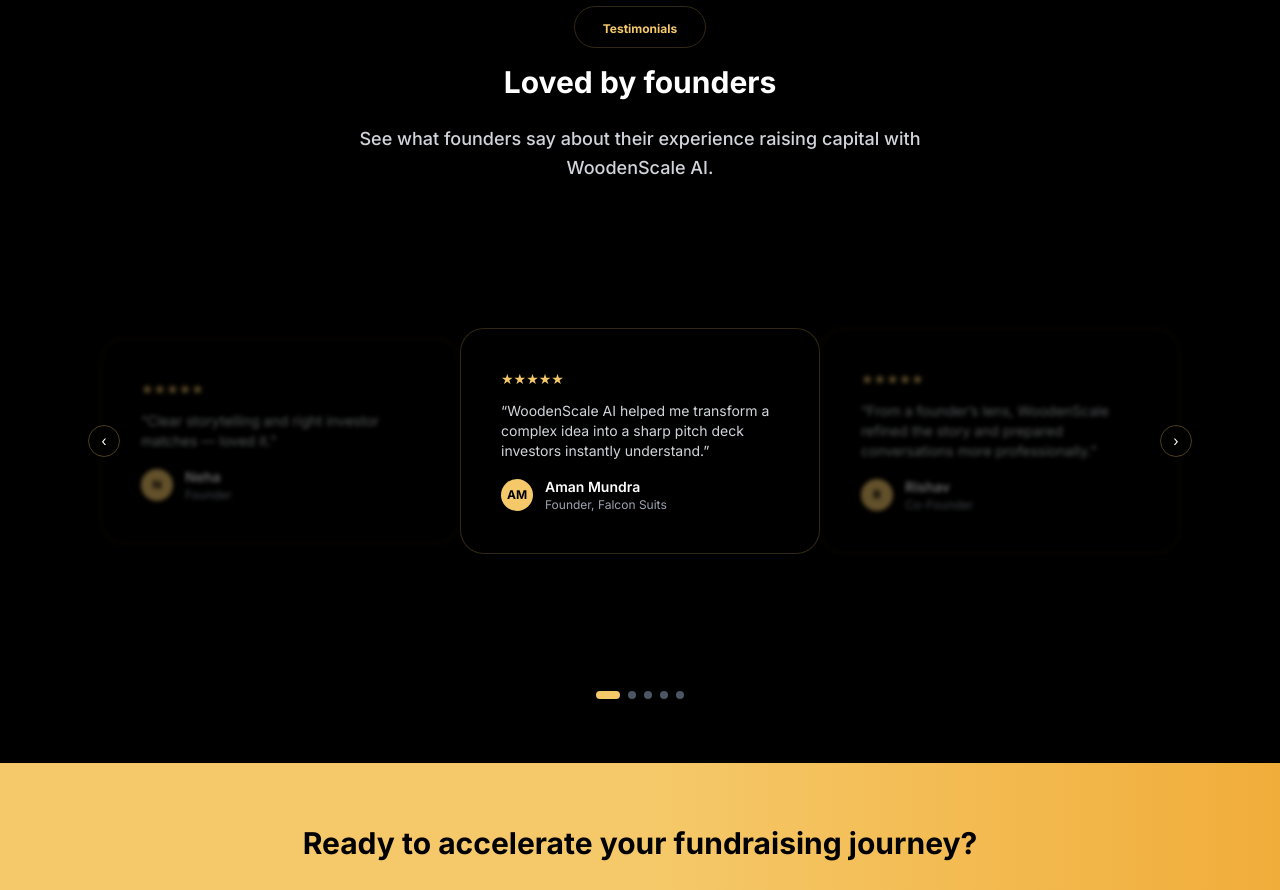
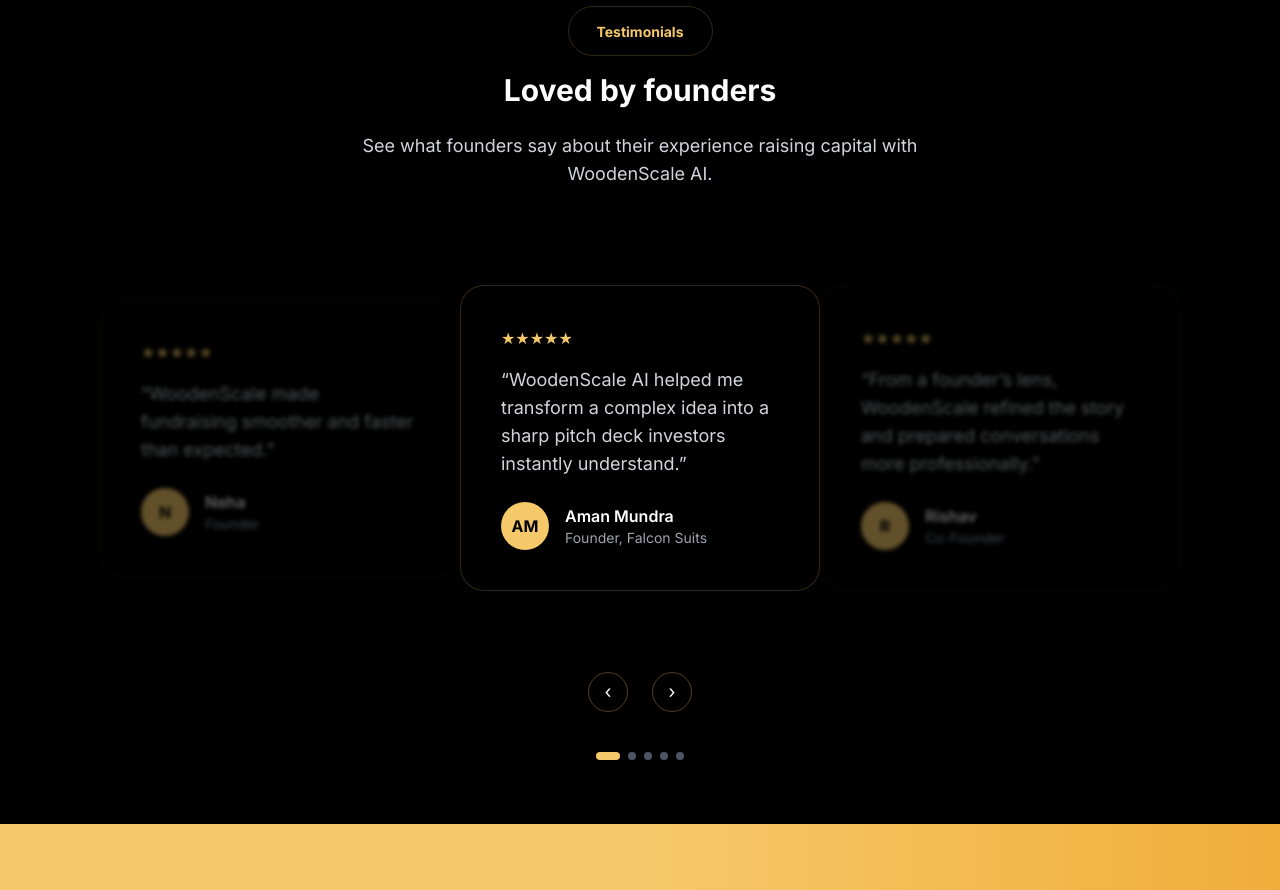
Before and after one commit to priya2001/woodenScale.ai, a Next.js app: page / in a window 1280 px wide. Shown: the part 4220-5110 px from the top of the page. Built offline with nearby package versions, Linux system fonts and the light colour scheme.

Commit message:
Polish navbar and testimonials UI

```diff
--- a/src/app/components/Testimonials.tsx
+++ b/src/app/components/Testimonials.tsx
@@ -39,7 +39,7 @@ export default function Testimonials() {
     {
       rating: 5,
       quote:
-        "Clear storytelling and right investor matches — loved it.",
+      "WoodenScale made fundraising smoother and faster than expected.",
       name: "Neha",
       company: "Founder",
       avatar: "N",
@@ -58,15 +58,17 @@ export default function Testimonials() {
 
         {/* Header */}
         <div className="mb-10 sm:mb-16">
-          <div className="inline-block border border-[#f5c96a]/20 rounded-full px-7 sm:px-6 py-2 sm:py-4 mb-4">
-            <span className="text-[#f5c96a] font-bold text-xs sm:text-sm">
+          <div className="inline-block border border-[#f5c96a]/20 rounded-full px-7 py-3 mb-4">
+            <span className="text-[#f5c96a] font-bold text-sm">
               Testimonials
             </span>
           </div>
 
-          <h2 className="text-3xl md:text-2xl font-bold text-white mb-6">Loved by founders</h2>
+          <h2 className="text-3xl font-bold mb-6">
+            Loved by founders
+          </h2>
 
-          <p className="max-w-2xl mx-auto text-lg sm:text-xl md:text-2xl text-gray-300 leading-relaxed font-medium mb-12">
+          <p className="max-w-2xl mx-auto text-lg text-gray-300">
             See what founders say about their experience raising capital with WoodenScale AI.
           </p>
         </div>
@@ -75,7 +77,6 @@ export default function Testimonials() {
         <div className="relative h-[420px] sm:h-[520px] flex items-center justify-center">
 
           {testimonials.map((t, index) => {
-
             const rawOffset = index - active;
             const offset =
               rawOffset > total / 2
@@ -88,21 +89,20 @@ export default function Testimonials() {
               <div
                 key={index}
                 className={`
-                absolute w-[360px] sm:w-[620px] p-10 sm:p-14
-                  bg-black border rounded-3xl border-[#f5c96a]/20
+                  absolute w-[360px] sm:w-[620px] p-10 sm:p-14
+                  bg-black border border-[#f5c96a]/20 rounded-3xl
                   transition-all duration-500 ease-in-out
                   ${
                     offset === 0
                       ? 'z-20 opacity-100 blur-0 translate-x-0 group'
                       : offset === -1
-? 'z-10 opacity-40 blur-[2px] -translate-x-[360px] sm:-translate-x-[560px]'
-: offset === 1
-? 'z-10 opacity-40 blur-[2px] translate-x-[360px] sm:translate-x-[560px]'
-: 'opacity-0 blur-[4px] translate-x-[720px] sm:translate-x-[1100px]'
+                      ? 'z-10 opacity-40 blur-[2px] -translate-x-[360px] sm:-translate-x-[560px]'
+                      : offset === 1
+                      ? 'z-10 opacity-40 blur-[2px] translate-x-[360px] sm:translate-x-[560px]'
+                      : 'opacity-0 blur-[4px] translate-x-[720px] sm:translate-x-[1100px]'
                   }
                 `}
               >
-
                 {offset === 0 && (
                   <div
                     className="
@@ -115,54 +115,68 @@ export default function Testimonials() {
                 )}
 
                 <div className="relative z-10 text-left">
-
-                  {/* Stars */}
-                  <div className="flex mb-3 sm:mb-4">
+                  <div className="flex mb-4">
                     {[...Array(t.rating)].map((_, i) => (
-                      <span key={i} className="text-[#f5c96a] text-sm sm:text-base">★</span>
+                      <span key={i} className="text-[#f5c96a]">★</span>
                     ))}
                   </div>
 
-                  {/* Quote */}
-                  <p className="text-sm sm:text-lg text-gray-300 mb-4 sm:mb-6">
+                  <p className="text-lg text-gray-300 mb-6">
                     “{t.quote}”
                   </p>
 
-                  {/* Author */}
-                  <div className="flex items-center gap-3 sm:gap-4">
-                    <div className="w-8 sm:w-12 h-8 sm:h-12 rounded-full bg-[#f5c96a]
-                      flex items-center justify-center text-black font-bold text-xs sm:text-sm">
+                  <div className="flex items-center gap-4">
+                    <div className="w-12 h-12 rounded-full bg-[#f5c96a]
+                      flex items-center justify-center text-black font-bold">
                       {t.avatar}
                     </div>
 
                     <div>
-                      <div className="font-semibold text-sm sm:text-base">{t.name}</div>
-                      <div className="text-xs sm:text-sm text-gray-400">{t.company}</div>
+                      <div className="font-semibold">{t.name}</div>
+                      <div className="text-sm text-gray-400">{t.company}</div>
                     </div>
                   </div>
-
                 </div>
               </div>
             );
           })}
 
-          {/* Controls */}
+          {/* Desktop arrows */}
+          <div className="hidden sm:block">
+            <button
+              onClick={prev}
+              className="absolute left-0 top-1/2 -translate-y-1/2 z-30
+                w-12 h-12 rounded-full border border-[#f5c96a]/30
+                text-xl hover:border-[#f5c96a] transition"
+            >
+              ‹
+            </button>
+
+            <button
+              onClick={next}
+              className="absolute right-0 top-1/2 -translate-y-1/2 z-30
+                w-12 h-12 rounded-full border border-[#f5c96a]/30
+                text-xl hover:border-[#f5c96a] transition"
+            >
+              ›
+            </button>
+          </div>
+        </div>
+
+        {/* Mobile arrows (card ke neeche) */}
+        <div className="flex sm:hidden justify-center gap-6 mt-6">
           <button
             onClick={prev}
-            className="absolute left-2 sm:left-0 z-30 w-8 sm:w-12 h-8 sm:h-12 rounded-full
-              border border-[#f5c96a]/30 text-sm sm:text-xl
-              hover:border-[#f5c96a]
-              transition"
+            className="w-10 h-10 rounded-full border border-[#f5c96a]/30
+              text-lg hover:border-[#f5c96a] transition"
           >
             ‹
           </button>
 
           <button
             onClick={next}
-            className="absolute right-2 sm:right-0 z-30 w-8 sm:w-12 h-8 sm:h-12 rounded-full
-              border border-[#f5c96a]/30 text-sm sm:text-xl
-              hover:border-[#f5c96a]
-              transition"
+            className="w-10 h-10 rounded-full border border-[#f5c96a]/30
+              text-lg hover:border-[#f5c96a] transition"
           >
             ›
           </button>
@@ -175,9 +189,7 @@ export default function Testimonials() {
               key={i}
               onClick={() => setActive(i)}
               className={`h-2 rounded-full transition-all duration-300 ${
-                i === active
-                  ? 'bg-[#f5c96a] w-6'
-                  : 'bg-gray-600 w-2'
+                i === active ? 'bg-[#f5c96a] w-6' : 'bg-gray-600 w-2'
               }`}
             />
           ))}
```
